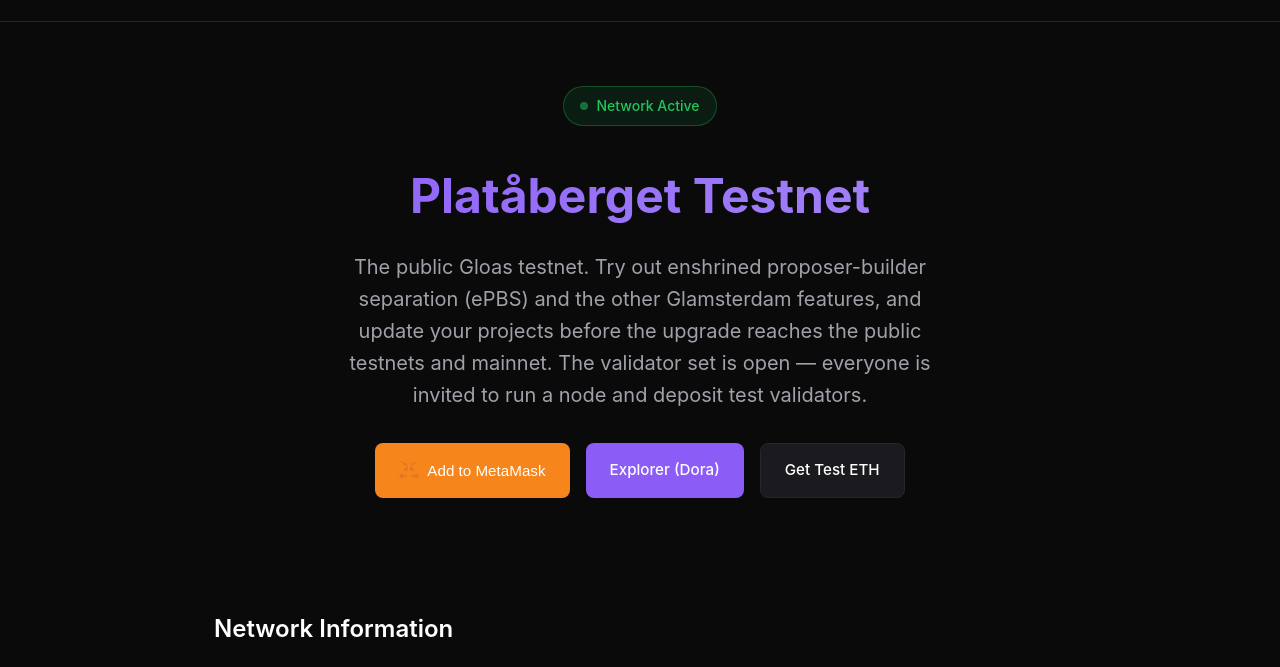
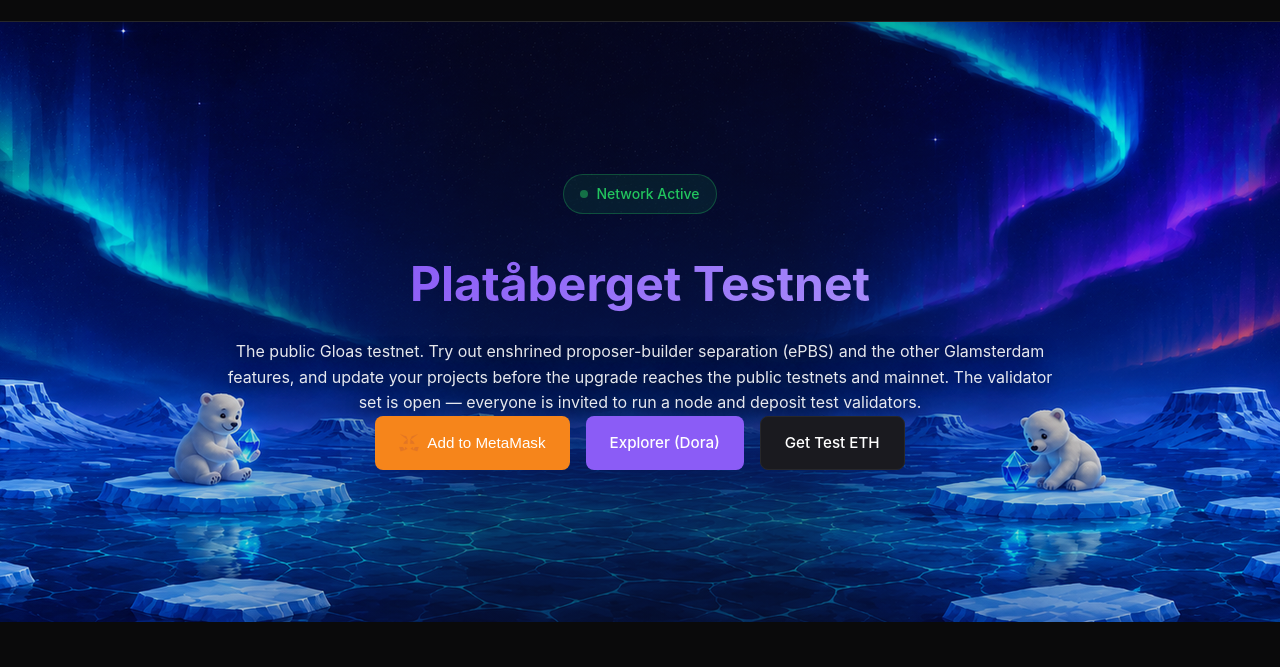
Before and after one commit to pk910/plataberget-dev, a website: page index.html in a window 1280 px wide. Shown: the part 67-734 px from the top of the page. Drawn offline with Linux system fonts and the light colour scheme; no server answers.

Commit message:
improve plataberget header design

```diff
--- a/css/style.css
+++ b/css/style.css
@@ -79,27 +79,90 @@
     color: var(--text-primary);
 }
 
-/* Hero */
+/* Hero
+ * Three native-size pieces: a 1800x600 center shown in full, flanked by
+ * 400x600 seamlessly repeatable side tiles that extend the panorama on
+ * wide screens. On narrow screens the sides collapse first, then the
+ * center gets cropped symmetrically. Nothing is ever scaled - the hero
+ * is exactly as tall as the artwork. */
 .hero {
-    padding: 4rem 0;
+    position: relative;
+    isolation: isolate;
+    overflow: hidden;
+    height: 600px;
+    background: #071947;
     text-align: center;
 }
 
-.hero h1 {
-    font-size: 3rem;
-    font-weight: 700;
-    margin-bottom: 1rem;
-    background: linear-gradient(135deg, var(--accent), #a78bfa);
-    -webkit-background-clip: text;
-    -webkit-text-fill-color: transparent;
-    background-clip: text;
+.hero-art {
+    position: absolute;
+    z-index: 0;
+    inset: 0;
+    display: flex;
+    justify-content: center;
+    overflow: hidden;
+    pointer-events: none;
+}
+
+.hero-art > div {
+    height: 600px;
+}
+
+.hero-art__side {
+    flex: 1 0 0;
+    min-width: 0;
+    background-repeat: repeat-x;
+}
+
+.hero-art__left {
+    background-image: url('../img/plataberget-hero-left.png');
+    background-position: right top;
+}
+
+.hero-art__right {
+    background-image: url('../img/plataberget-hero-right.png');
+    background-position: left top;
+}
+
+.hero-art__center {
+    flex: 0 0 1800px;
+    background-image: url('../img/plataberget-hero-center.png');
+    background-position: center top;
+    background-repeat: no-repeat;
+}
+
+.hero::after {
+    content: '';
+    position: absolute;
+    z-index: 1;
+    inset: 0;
+    pointer-events: none;
+    background: linear-gradient(
+        90deg,
+        rgba(10, 10, 11, 0.05),
+        rgba(10, 10, 11, 0.2) 25%,
+        rgba(10, 10, 11, 0.45) 38%,
+        rgba(10, 10, 11, 0.47) 62%,
+        rgba(10, 10, 11, 0.2) 75%,
+        rgba(10, 10, 11, 0.05)
+    );
+}
+
+.hero-content {
+    position: relative;
+    z-index: 2;
+    display: flex;
+    height: 100%;
+    flex-direction: column;
+    align-items: center;
+    justify-content: center;
+    padding-top: 2rem;
+    padding-bottom: 2rem;
 }
 
 .hero .subtitle {
-    font-size: 1.25rem;
-    color: var(--text-secondary);
-    max-width: 600px;
-    margin: 0 auto 2rem;
+    color: rgba(255, 255, 255, 0.90);
+    text-shadow: 0 2px 14px rgba(0, 0, 0, 0.78);
 }
 
 .status-badge {
@@ -128,6 +191,16 @@
 @keyframes pulse {
     0%, 100% { opacity: 1; }
     50% { opacity: 0.5; }
+}
+
+.hero h1 {
+    font-size: 3rem;
+    font-weight: 700;
+    margin-bottom: 1rem;
+    background: linear-gradient(135deg, var(--accent), #a78bfa);
+    -webkit-background-clip: text;
+    -webkit-text-fill-color: transparent;
+    background-clip: text;
 }
 
 /* Buttons */
--- a/index.html
+++ b/index.html
@@ -27,7 +27,13 @@
 
     <main>
         <section class="hero">
-            <div class="container">
+            <div class="hero-art" aria-hidden="true">
+                <div class="hero-art__side hero-art__left"></div>
+                <div class="hero-art__center"></div>
+                <div class="hero-art__side hero-art__right"></div>
+            </div>
+
+            <div class="container hero-content">
                 <div class="status-badge">Network Active</div>
                 <h1>Platåberget Testnet</h1>
                 <p class="subtitle">
```
Also changed, not shown: img/plataberget-hero-center.png (added), img/plataberget-hero-left.png (added), img/plataberget-hero-right.png (added), 1 other file.
